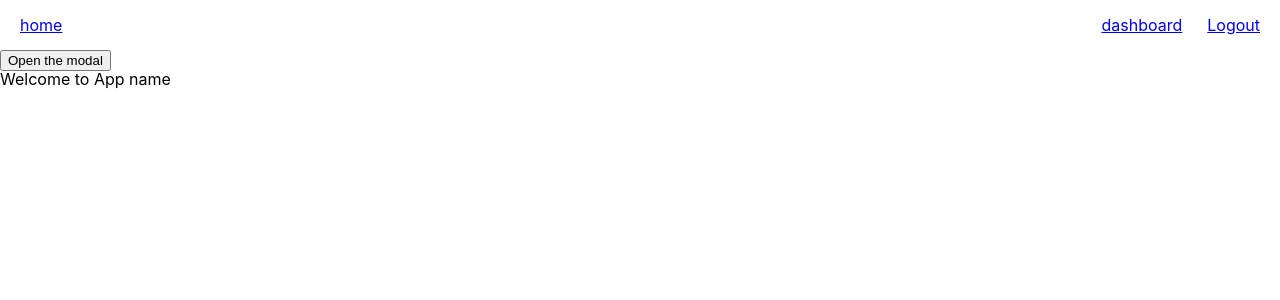
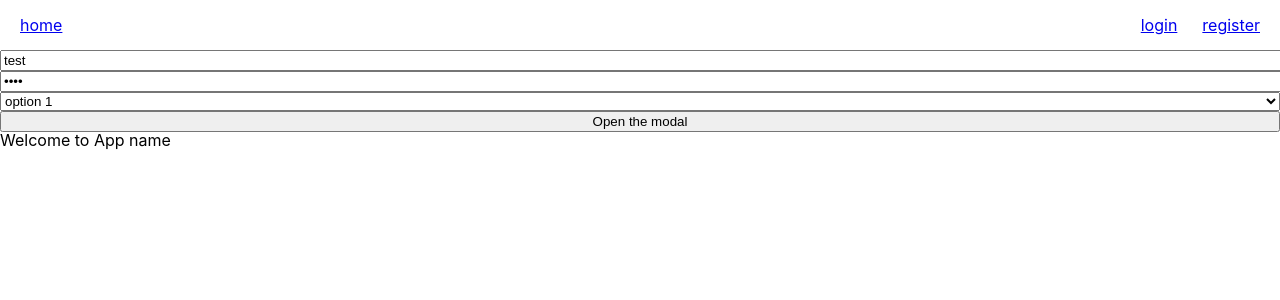
Before and after one commit to florianmg/nextjs-starter, a Next.js app: page / in a window 1280 px wide. Shown: the top 300 px of the page. Built offline with nearby package versions, Linux system fonts and the light colour scheme.

Commit message:
feat: input default styles

```diff
--- a/components/form/Button.tsx
+++ b/components/form/Button.tsx
@@ -1,10 +1,16 @@
+import styles from './Inputs.module.scss';
+
 interface IButton {
   value: string;
   onPress: () => void;
 }
 
 const Button: React.FC<IButton> = ({ value, onPress }) => {
-  return <button onClick={onPress}>{value}</button>;
+  return (
+    <button className={styles.input} onClick={onPress}>
+      {value}
+    </button>
+  );
 };
 
 export default Button;
--- a/components/form/Checkbox.tsx
+++ b/components/form/Checkbox.tsx
@@ -1,9 +1,3 @@
-import {
-  ChangeEventHandler,
-  DetailedHTMLProps,
-  InputHTMLAttributes,
-} from 'react';
-
 interface ICheckbox {
   label?: string;
   isChecked: boolean;
--- a/components/form/InputText.tsx
+++ b/components/form/InputText.tsx
@@ -1,3 +1,5 @@
+import styles from './Inputs.module.scss';
+
 interface IInputText {
   type?: 'text' | 'password';
   placeholder?: string;
@@ -13,6 +15,7 @@ const InputText: React.FC<IInputText> = ({
 }) => {
   return (
     <input
+      className={styles.input}
       type={type}
       placeholder={placeholder}
       value={value}
--- /dev/null
+++ b/components/form/Inputs.module.scss
@@ -0,0 +1,12 @@
+.input {
+  width: 100%;
+}
+
+button.input {
+  cursor: pointer;
+}
+
+input[type='text'].input,
+input[type='password'].input {
+  // background-color: red;
+}
--- a/components/form/Select.tsx
+++ b/components/form/Select.tsx
@@ -1,4 +1,5 @@
 import { useState } from 'react';
+import styles from './Inputs.module.scss';
 
 interface ISelect {
   options: { value: string; content: string }[];
@@ -14,6 +15,7 @@ const Select: React.FC<ISelect> = ({ options, onChange }) => {
   };
   return (
     <select
+      className={styles.input}
       value={selected}
       onChangeCapture={(event) =>
         handleUpdateOptions(event?.currentTarget.value)
--- a/pages/_app.tsx
+++ b/pages/_app.tsx
@@ -8,7 +8,7 @@ import { Navbar } from '../components/layout';
 function MyApp({ Component, pageProps }: AppProps) {
   return (
     <>
-      <Navbar isLogged={true} />
+      <Navbar isLogged={false} />
       <Component {...pageProps} />
     </>
   );
--- a/pages/index.tsx
+++ b/pages/index.tsx
@@ -1,7 +1,7 @@
 import type { NextPage } from 'next';
 import { useState } from 'react';
 import { Modal } from '../components/layout';
-import { Button } from '../components/form';
+import { Button, InputText, Select } from '../components/form';
 import { useTranslation } from 'react-i18next';
 
 const Home: NextPage = () => {
@@ -9,6 +9,25 @@ const Home: NextPage = () => {
   const { t } = useTranslation();
   return (
     <>
+      <InputText value="test" onChange={() => null} />
+      <InputText type="password" value="test" onChange={() => null} />
+      <Select
+        onChange={() => null}
+        options={[
+          {
+            value: '1',
+            content: 'option 1',
+          },
+          {
+            value: '2',
+            content: 'option 2',
+          },
+          {
+            value: '3',
+            content: 'option 3',
+          },
+        ]}
+      />
       <Modal isOpen={isModalOpen} closeModal={() => setIsModalOpen(false)}>
         <div>
           Lorem ipsum dolor sit amet consectetur adipisicing elit. Quasi
```
